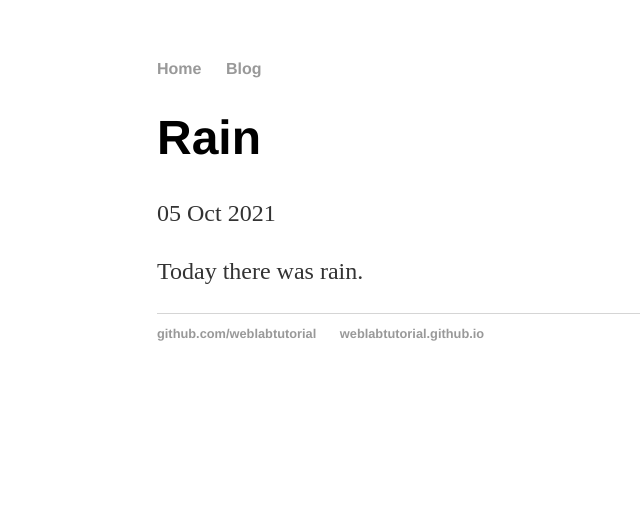
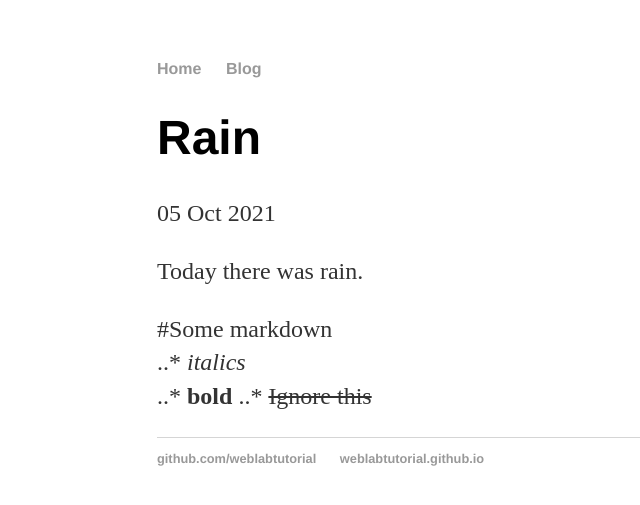
Before and after one commit to BenCoke12/BenCoke12.github.io, a Jekyll site: the page built from _posts/2021-10-04-rain.md, in a window 1280 px wide. Shown: the top 505 px of the page, without its empty margins (35-675 px from the left). Built offline with Jekyll 4.4.1, drawn with Linux system fonts in a browser that asks for light colours.

Commit message:
Update 2021-10-04-rain.md

```diff
--- a/_posts/2021-10-04-rain.md
+++ b/_posts/2021-10-04-rain.md
@@ -4,3 +4,8 @@ title: "Rain "
 date: 2021-10-05
 ---
 Today there was rain.
+
+#Some markdown
+..* *italics*
+..* **bold**
+..* ~~Ignore this~~
```
